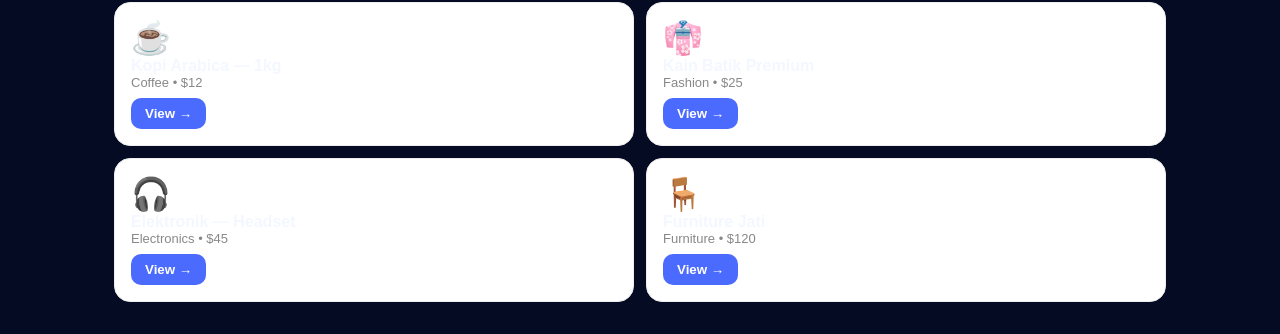
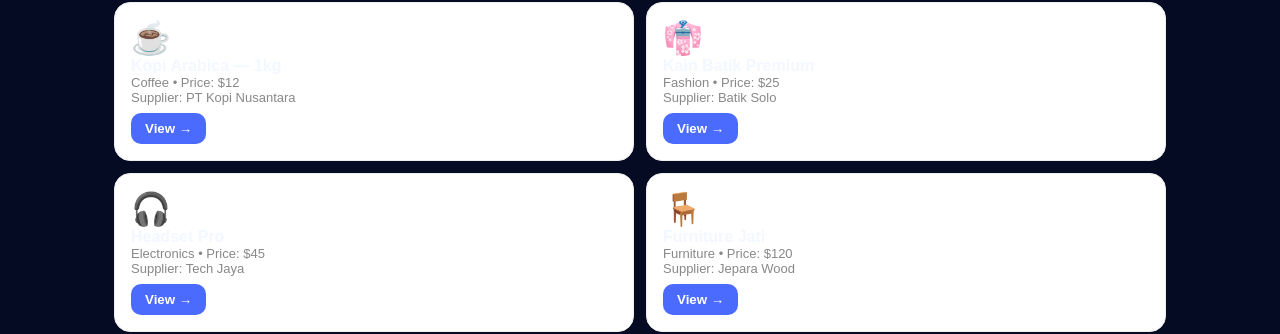
Before and after one commit to HobbiGo/v-nect, a Next.js app: page /v-market in a window 1280 px wide. Shown: the part 331-665 px from the top of the page. Built offline with nearby package versions, Linux system fonts and the light colour scheme; no server answers.

Commit message:
Update page.tsx

```diff
--- a/src/app/v-market/page.tsx
+++ b/src/app/v-market/page.tsx
@@ -2,15 +2,13 @@
 import { Suspense, useEffect, useState } from "react";
 import TopNav from "@/components/TopNav";
 import SignOutButton from "@/components/SignOutButton";
-
 const TEXTS: Record<string, any> = {
-  id: { title: "V-Market", sub: "Marketplace — Produk & supplier.", search: "Cari produk...", all: "Semua", empty: "Belum ada produk. Coba lagi nanti.", view: "Lihat →" },
-  en: { title: "V-Market", sub: "Marketplace — Products & suppliers.", search: "Search products...", all: "All", empty: "No products yet. Try again later.", view: "View →" },
-  zh: { title: "V-Market", sub: "市场 — 产品与供应商。", search: "搜索产品...", all: "全部", empty: "暂无产品。请稍后再试。", view: "查看 →" },
-  ja: { title: "V-Market", sub: "マーケット — 製品とサプライヤー。", search: "製品を検索...", all: "すべて", empty: "まだ製品がありません。後でお試しください。", view: "見る →" },
-  ko: { title: "V-Market", sub: "마켓 — 제품 및 공급업체.", search: "제품 검색...", all: "전체", empty: "아직 제품이 없습니다. 나중에 다시 시도하세요.", view: "보기 →" },
+  id: { title: "V-Market", sub: "Marketplace — Produk & supplier.", search: "Cari produk...", all: "Semua", empty: "Belum ada produk. Coba lagi nanti.", view: "Lihat →", price: "Harga", supplier: "Supplier" },
+  en: { title: "V-Market", sub: "Marketplace — Products & suppliers.", search: "Search products...", all: "All", empty: "No products yet. Try again later.", view: "View →", price: "Price", supplier: "Supplier" },
+  zh: { title: "V-Market", sub: "市场 — 产品与供应商。", search: "搜索产品...", all: "全部", empty: "暂无产品。请稍后再试。", view: "查看 →", price: "价格", supplier: "供应商" },
+  ja: { title: "V-Market", sub: "マーケット — 製品とサプライヤー。", search: "製品を検索...", all: "すべて", empty: "まだ製品がありません。後でお試しください。", view: "見る →", price: "価格", supplier: "サプライヤー" },
+  ko: { title: "V-Market", sub: "마켓 — 제품 및 공급업체.", search: "제품 검색...", all: "전체", empty: "아직 제품이 없습니다. 나중에 다시 시도하세요.", view: "보기 →", price: "가격", supplier: "공급업체" },
 };
-
 function MarketContent() {
   const [lang, setLang] = useState("en");
   const [q, setQ] = useState("");
@@ -24,24 +22,22 @@ function MarketContent() {
     return () => { window.removeEventListener("vnect-lang-change", h); clearInterval(iv); };
   }, []);
   const products = [
-    { name: "Kopi Arabica — 1kg", cat: "Coffee", price: "$12", img: "☕" },
-    { name: "Kain Batik Premium", cat: "Fashion", price: "$25", img: "👘" },
-    { name: "Elektronik — Headset", cat: "Electronics", price: "$45", img: "🎧" },
-    { name: "Furniture Jati", cat: "Furniture", price: "$120", img: "🪑" },
+    { name: "Kopi Arabica — 1kg", cat: "Coffee", price: "$12", img: "☕", supplier: "PT Kopi Nusantara" },
+    { name: "Kain Batik Premium", cat: "Fashion", price: "$25", img: "👘", supplier: "Batik Solo" },
+    { name: "Headset Pro", cat: "Electronics", price: "$45", img: "🎧", supplier: "Tech Jaya" },
+    { name: "Furniture Jati", cat: "Furniture", price: "$120", img: "🪑", supplier: "Jepara Wood" },
   ].filter(p => p.name.toLowerCase().includes(q.toLowerCase()));
   return (
     <main style={{ padding: 24, fontFamily: "sans-serif", maxWidth: 1100, margin: "0 auto" }}>
       <TopNav active="market" />
       <div style={{ display: "flex", justifyContent: "flex-end", margin: "12px 0" }}><SignOutButton /></div>
-      <h1 style={{ fontSize: 28, fontWeight: 800 }}>{T.title}</h1>
-      <p style={{ color: "#666" }}>{T.sub}</p>
+      <h1 style={{ fontSize: 28, fontWeight: 800 }}>{T.title}</h1><p style={{ color: "#666" }}>{T.sub}</p>
       <input value={q} onChange={(e) => setQ(e.target.value)} placeholder={T.search} style={{ width: "100%", padding: 12, borderRadius: 12, border: "1px solid #ddd", margin: "16px 0", boxSizing: "border-box" }} />
       {products.length === 0 ? <p>{T.empty}</p> : (
         <div style={{ display: "grid", gridTemplateColumns: "repeat(2, 1fr)", gap: 12 }}>
           {products.map((p, i) => (
             <div key={i} style={{ background: "#fff", border: "1px solid #eee", borderRadius: 16, padding: 16 }}>
-              <div style={{ fontSize: 32 }}>{p.img}</div>
-              <b>{p.name}</b><div style={{ color: "#888", fontSize: 13 }}>{p.cat} • {p.price}</div>
+              <div style={{ fontSize: 32 }}>{p.img}</div><b>{p.name}</b><div style={{ color: "#888", fontSize: 13 }}>{p.cat} • {T.price}: {p.price}</div><div style={{ color: "#888", fontSize: 13 }}>{T.supplier}: {p.supplier}</div>
               <button style={{ marginTop: 8, background: "#4B6BFF", color: "#fff", border: "none", borderRadius: 10, padding: "8px 14px", fontWeight: 700, cursor: "pointer" }}>{T.view}</button>
             </div>
           ))}
@@ -50,7 +46,4 @@ function MarketContent() {
     </main>
   );
 }
-
-export default function VMarketPage() {
-  return (<Suspense fallback={<main style={{ padding: 24 }}>Loading...</main>}><MarketContent /></Suspense>);
-}
+export default function VMarketPage() { return (<Suspense fallback={<main style={{ padding: 24 }}>Loading...</main>}><MarketContent /></Suspense>); }
```
